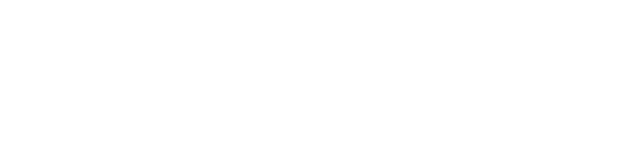
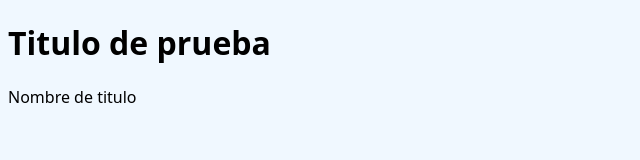
Before and after one commit to KYKELUKE/Practice-Script, a plain HTML site: page index.html in a window 1280 px wide. Shown: the whole page, without its empty margins (0-640 px from the left). Drawn offline with Linux system fonts and the light colour scheme.

Commit message:
Prueba de script alerta

```diff
--- a/index.html
+++ b/index.html
@@ -3,10 +3,13 @@
 <head>
     <meta charset="UTF-8">
     <meta name="viewport" content="width=device-width, initial-scale=1.0">
-    <title>Document</title>
+    <title>Page of Practice</title>
+    <script>alert("Hellow world")</script>
 </head>
 <link rel="stylesheet" href="style.css">
 <body>
+    <h1>Titulo de prueba</h1>
+    <p>Nombre de titulo</p>
 
 </body>
 </html>
--- a/style.css
+++ b/style.css
@@ -0,0 +1,4 @@
+*{
+    background-color: aliceblue;
+    font-family: system-ui, -apple-system, BlinkMacSystemFont, 'Segoe UI', Roboto, Oxygen, Ubuntu, Cantarell, 'Open Sans', 'Helvetica Neue', sans-serif;
+}
```
